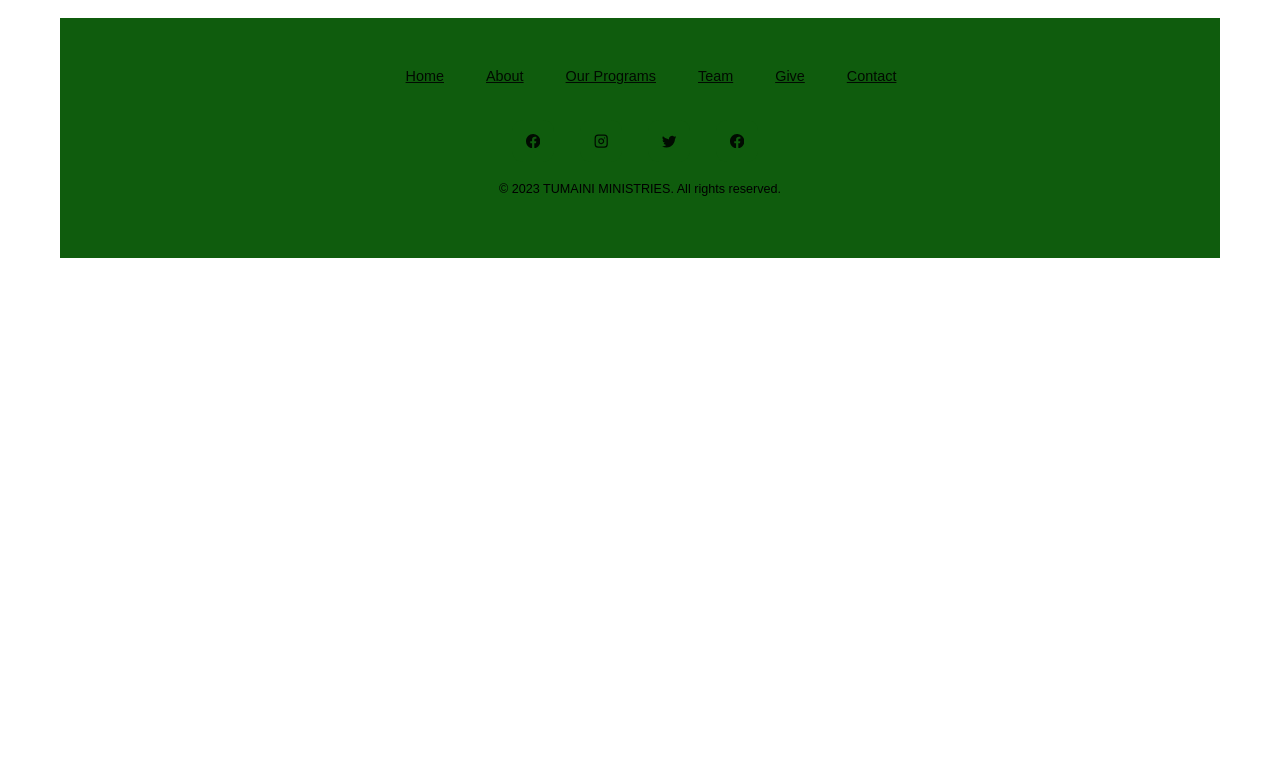
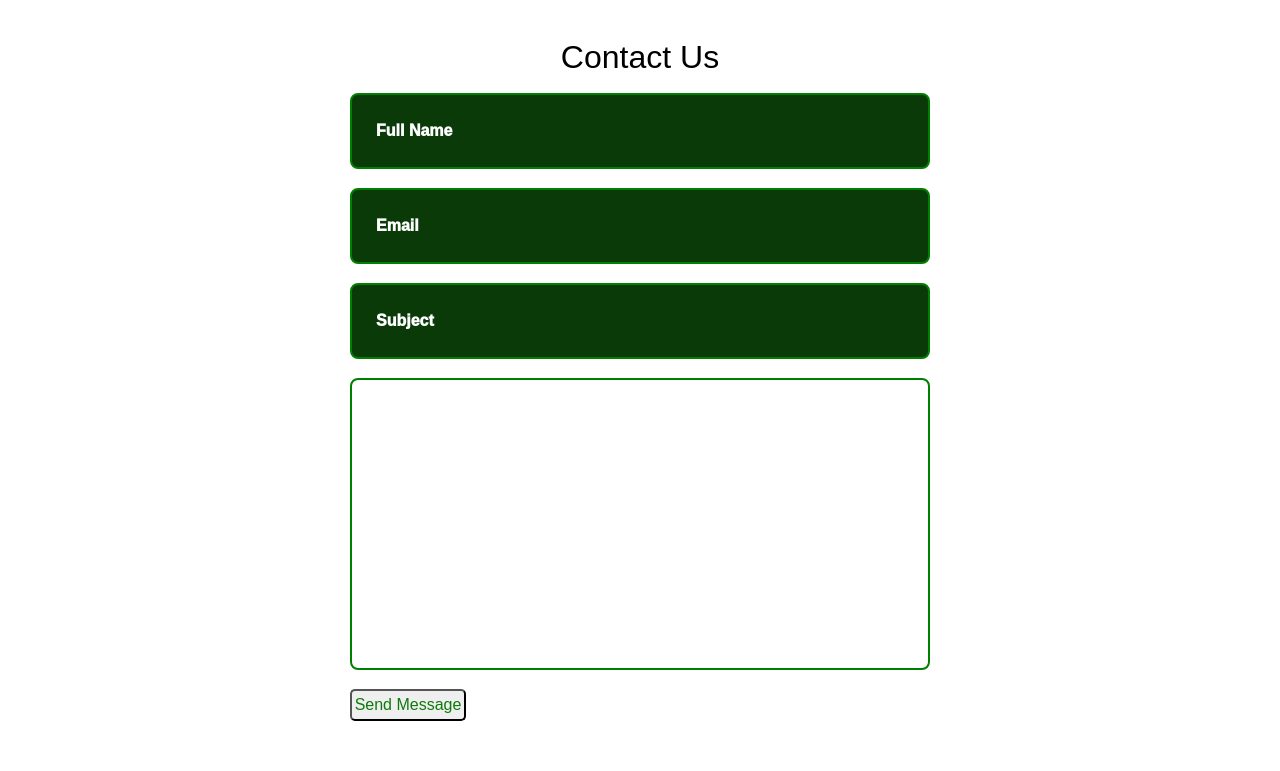
Before and after one commit to sylvia-boyani/hope-2.v2, a React (Create React App) app: page /raila in a window 1280 px wide. Shown: the part 5009-5780 px from the top of the page. Before the commit the page ends 5315 px from the top, so only its background shows below. Built offline with nearby package versions, Linux system fonts and the light colour scheme.

Commit message:
add contact section

```diff
--- a/package.json
+++ b/package.json
@@ -13,6 +13,7 @@
     "@testing-library/user-event": "^13.5.0",
     "aos": "^2.3.4",
     "bootstrap": "^5.2.3",
+    "emailjs": "^4.0.2",
     "emailjs-com": "^3.2.0",
     "material-ui-icons": "^1.0.0-beta.36",
     "react": "^18.2.0",
--- /dev/null
+++ b/src/routes/churches/Nairobi/Raila/ContactR.js
@@ -0,0 +1,38 @@
+ import {useRef} from 'react'
+ import emailjs from 'emailjs-com'
+ import './raila.css'
+
+ const ContactR = () => {
+  const form = useRef();
+
+    const sendEmail = (e) => {
+      e.preventDefault();
+
+      emailjs.sendForm('service_3byi8rg', 'template_t76ku5u', form.current, 'PXsguSKj47C94MnW6')
+        .then((result) => {
+            console.log(result.text);
+        }, (error) => {
+            console.log(error.text);
+        });
+        e.target.reset()
+    };
+
+   return (
+     <section>
+      <div className='contact-form' id='ContactR'>
+        <h2 className='--text-center'>Contact Us</h2>
+        <div></div>
+        <form ref={form} onSubmit= {sendEmail} className='--form-control
+        --card --flex-center --dir-column'>
+           <input type='text' placeholder='Full Name' name='user_name' required></input>
+           <input type='email' placeholder='Email' name='user_email' required></input>
+           <input type='text' placeholder='Subject' name='subject' required></input>
+           <textarea name='message' cols='30' rows="10"></textarea>
+           <button type='submit' className='contact-btn'>Send Message</button>
+        </form>
+      </div>
+     </section>
+   )
+ }
+
+ export default ContactR
--- a/src/routes/churches/Nairobi/Raila/Raila.js
+++ b/src/routes/churches/Nairobi/Raila/Raila.js
@@ -5,6 +5,7 @@ import './nav.css'
 import Hero from './Hero'
 import AboutR from './AboutR'
 import Footer from './footer'
+import ContactR from './ContactR'
 
 
 function Raila() {
@@ -14,6 +15,7 @@ function Raila() {
       <HomeR />
       <Hero />
       <AboutR />
+      <ContactR />
       <Footer />
     </div>
   )
--- a/src/routes/churches/Nairobi/Raila/nav.js
+++ b/src/routes/churches/Nairobi/Raila/nav.js
@@ -51,7 +51,7 @@ export default function Nav() {
               <Link to="#giveR">Give</Link>
             </li>
             <li>
-              <Link to="#contactR">Contact</Link>
+              <Link to="#ContactR">Contact</Link>
             </li>
           </ul>
         </div>
--- a/src/routes/churches/Nairobi/Raila/raila.css
+++ b/src/routes/churches/Nairobi/Raila/raila.css
@@ -140,6 +140,26 @@ h2{
     color: yellowgreen;
 }
 
+.contact-form{
+    margin-top: 100px;
+    width: 50%;
+    color: black
+}
+input {
+    background-color: #093a08
+}
+input, textarea{
+    color: black;
+}
+
+input, placeholder{
+    color: #fff;
+}
+.contact-btn{
+    width: 20%;
+    border-radius: 5px;
+    padding: 2px;
+}
 
 
 
```
Also changed, not shown: src/routes/churches/Nairobi/Raila/Give.js (added), 1 other file (tests, documents, lock files or other folders).
